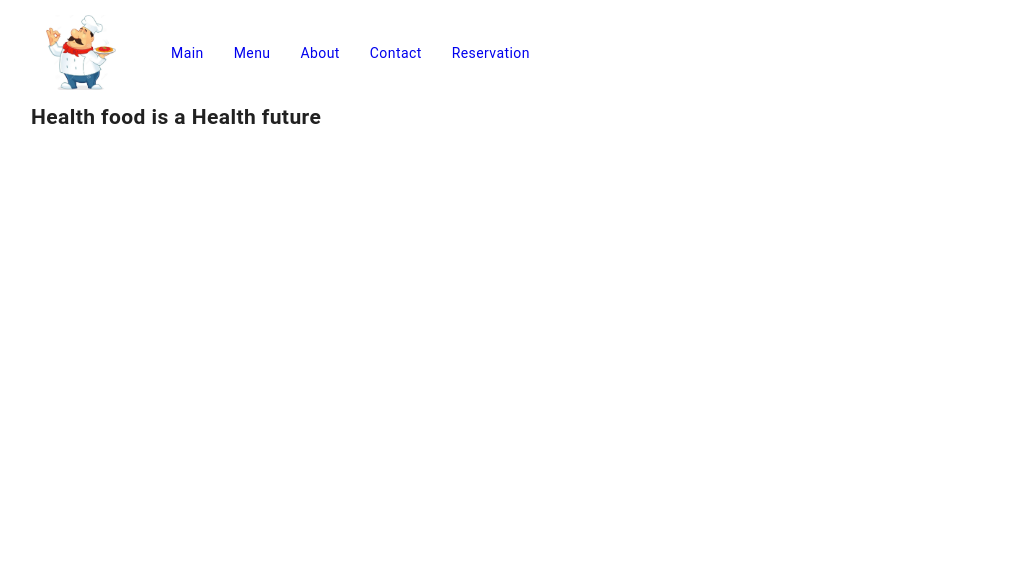
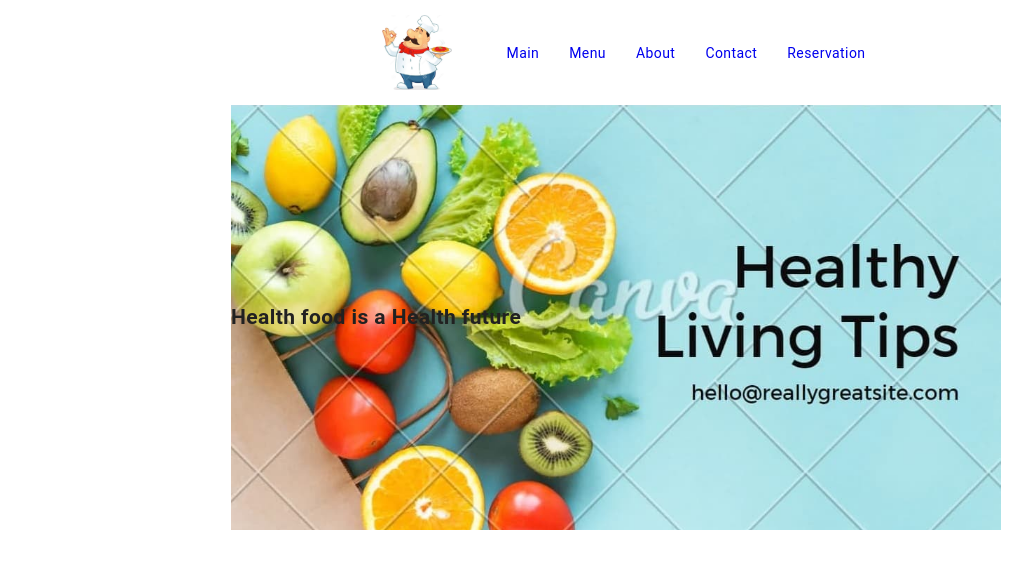
Before and after one commit to Minaht007/test-restora-menu, a website: page index.html in a window 1280 px wide. Shown: the whole page, without its empty margins (24-1056 px from the left). Drawn offline with nearby package versions, Linux system fonts and the light colour scheme.

Commit message:
hero baner

```diff
--- a/components/header/_header.scss
+++ b/components/header/_header.scss
@@ -6,6 +6,7 @@
 
 .header {
   display: flex;
+  justify-content: center;
 }
 .headerTitle {
   display: flex;
--- a/components/hero/_hero.scss
+++ b/components/hero/_hero.scss
@@ -1,4 +1,4 @@
-@media screen and (min-width: 768px) and (max-width: 1199px) {
+@media screen and (min-width: 768px) {
   .container {
     width: 100%;
   }
@@ -6,7 +6,7 @@
   .hero {
     display: block;
     justify-content: center;
-    max-width: 1180px;
+    max-width: 770px;
     background-size: cover;
     background-repeat: no-repeat;
     background-image: url("../../images/Hero.jpg");
```
Also changed, not shown: css/main.css, css/main.min.css, 2 other files.
